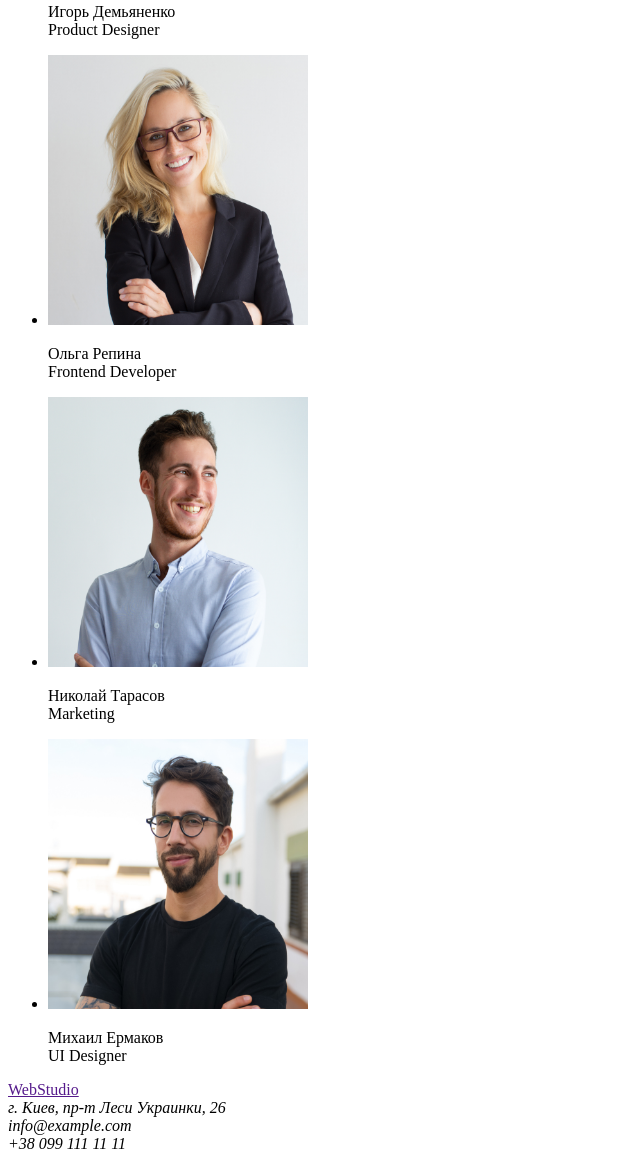
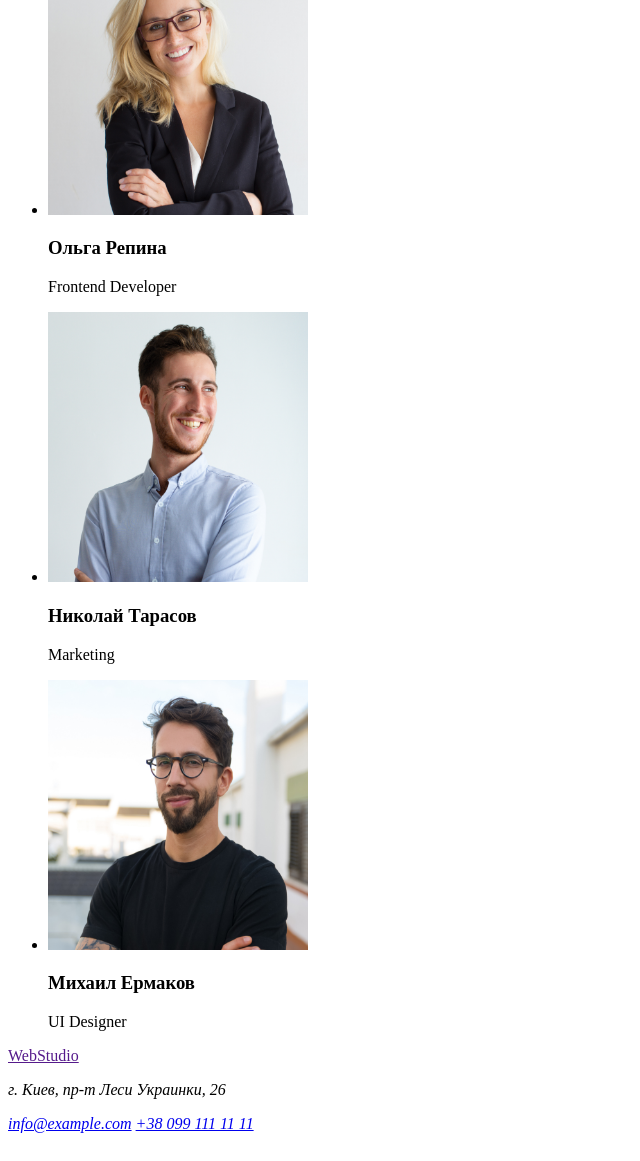
Before and after one commit to Serhii0406/goit-markup-hw-01, a plain HTML site: page index.html in a window 1280 px wide. Shown: the part 2044-3205 px from the top of the page, without its empty margins (0-640 px from the left). Drawn offline with Linux system fonts and the light colour scheme.

Commit message:
Зміни по зауваженням
div, section 1 about us add to main.
section 1 about us - delete all <br> after h3.
section Наша команда add teg h3 and p.
footer add teg p add 2 a href.

```diff
--- a/index.html
+++ b/index.html
@@ -25,6 +25,7 @@
     </ul>
 
     </header>
+    <main>
     <div>
         <section>
             <h1>Эффективные решения для вашего бизнеса</h1>
@@ -34,18 +35,17 @@
     <section>
         <h2>About us</h2>
         <ul>
-            <li><h3>Внимание к деталям</h3><br>
+            <li><h3>Внимание к деталям</h3>
             <p>Идейные соображения, а также начало повседневной работы по формированию позиции.</p></li>
-            <li><h3>Пунктуальность</h3><br>
+            <li><h3>Пунктуальность</h3>
             <p>Задача организации, в особенности же рамки и место обучения кадров влечет за собой.</p></li>
-            <li><h3>Планирование</h3><br>
+            <li><h3>Планирование</h3>
             <p>Равным образом консультация с широким активом в значительной степени обуславливает.</p></li>
-            <li><h3>Современные технологии</h3><br>
+            <li><h3>Современные технологии</h3>
             <p>Значимость этих проблем настолько очевидна, что реализация плановых заданий.</p></li>
         </ul>
     </section>
 
-    <main>
         <section>
             <h2>Чем мы занимаемся</h2>
             <ul>
@@ -71,27 +71,28 @@
                     src="/images/team-1.jpg"
                     alt="Игорь Демьяненко"
                     width="260" height="270">
-                    <p>Игорь Демьяненко <br> Product Designer</p>
+                    <h3>Игорь Демьяненко</h3> <p>Product Designer</p>
                 </li>
                 <li><img
                     src="/images/team-2.jpg"
                     alt="Ольга Репина"
                     width="260" height="270">
-                    <P>Ольга Репина <br> Frontend Developer</P>
+                    <h3>Ольга Репина</h3> <p>Frontend Developer</p>
+
                 </li>
                 <li>
                     <img
                     src="/images/team-3.jpg"
                     alt="Николай Тарасов"
                     width="260" height="270">
-                    <P>Николай Тарасов <br>Marketing</P>
+                    <h3>Николай Тарасов</h3> <p>Marketing</p>
                 </li>
 
                 <li><img
                     src="/images/team-4.jpg"
                     alt="Михаил Ермаков"
                     width="260" height="270">
-                    <p>Михаил Ермаков <br>UI Designer</p>
+                    <h3>Михаил Ермаков</h3> <p>UI Designer</p>
 
                 </li>
             </ul>
@@ -102,9 +103,9 @@
     <footer>
     <a href="">WebStudio</a>
     <address>
-        г. Киев, пр-т Леси Украинки, 26 <br>
-        info@example.com <br>
-        +38 099 111 11 11
+       <p>г. Киев, пр-т Леси Украинки, 26</p>
+        <a href="mailto:info@example.com">info@example.com</a>
+        <a href="tel:+380991111111">+38 099 111 11 11</a>
     </address>
     </footer>
 </body>
```
